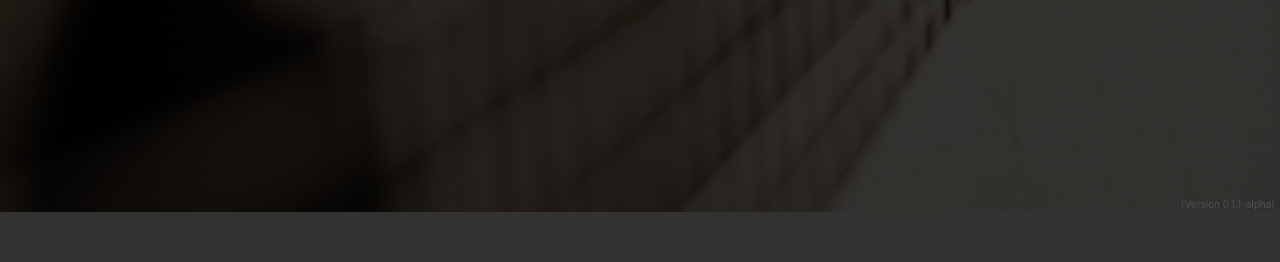
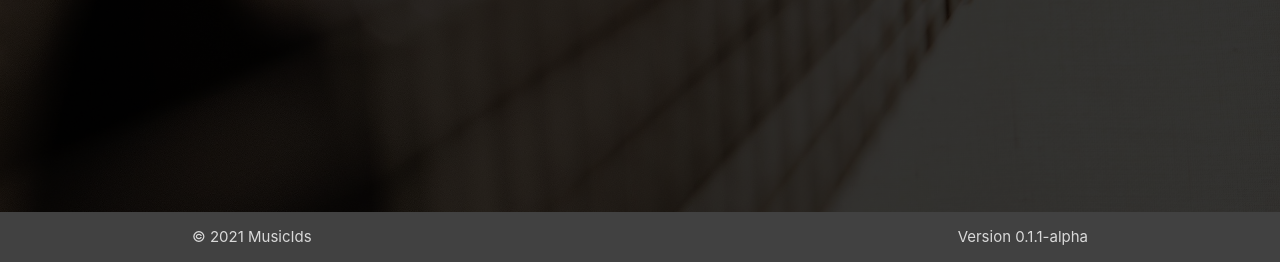
Before and after one commit to Sebastien-M/music_ids, a Django app: page / in a window 1280 px wide. Shown: the part 588-850 px from the top of the page. Before the commit the page ends 800 px from the top, so only its background shows below. Run offline with Django 3.2, Linux system fonts and the light colour scheme; some libraries are stand-ins or nearby versions.

Commit message:
Added footer

```diff
--- a/app/static/css/main.css
+++ b/app/static/css/main.css
@@ -1,5 +1,8 @@
 body {
     background-color: #f1f1f1;
+    display: flex;
+    min-height: 100vh;
+    flex-direction: column;
 }
 
 .main-panel {
@@ -127,3 +130,8 @@ body {
     margin-top: 20px;
     padding: 5px 10px 10px 10px;
 }
+
+.main-page-element {
+    flex: 1 0 auto;
+    margin-bottom: 50px;
+}
--- a/app/templates/app/base.html
+++ b/app/templates/app/base.html
@@ -7,7 +7,8 @@
           content="width=device-width, user-scalable=no, initial-scale=1.0, maximum-scale=1.0, minimum-scale=1.0">
     <meta http-equiv="X-UA-Compatible" content="ie=edge">
     <link rel="stylesheet" href="{% static "css/materialize.css" %}">
-    <link href="https://fonts.googleapis.com/icon?family=Material+Icons" rel="stylesheet">
+    <link href="https://fonts.googleapis.com/icon?family=Material+Icons"
+          rel="stylesheet">
     <link rel="stylesheet" href="{% static "css/main.css" %}">
     <script src="{% static "js/wavesurfer.js" %}"></script>
     <script src="{% static "js/wavesurfer.cursor.min.js" %}"></script>
@@ -15,11 +16,11 @@
 </head>
 <body>
 {% include "app/includes/navbar.html" %}
-{% block content %}{% endblock %}
-<small class="version-footer">
-    (Version {{ version }}-alpha)
-</small>
+<div class="main-page-element">
+    {% block content %}{% endblock %}
+</div>
 <script src="{% static "js/materialize.min.js" %}"></script>
+{% include "app/includes/footer.html" %}
 
 </body>
 </html>
--- /dev/null
+++ b/app/templates/app/includes/footer.html
@@ -0,0 +1,8 @@
+<footer class="grey darken-3 page-footer" style="padding: 0;bottom: 0">
+    <div class="footer-copyright">
+        <div class="container">
+            © 2021 MusicIds
+            <span class="right">Version {{ version }}-alpha</span>
+        </div>
+    </div>
+</footer>
--- a/app/templates/app/pages/index.html
+++ b/app/templates/app/pages/index.html
@@ -2,7 +2,7 @@
 {% load static %}
 {% block content %}
     <section class="landing-page white-text"
-             style="background: linear-gradient(rgba(0, 0, 0, 0.8), rgba(0, 0, 0, 0.8)), url('{% static "images/bg2.jpg" %}');">
+             style="background: linear-gradient(rgba(0, 0, 0, 0.8), rgba(0, 0, 0, 0.8)), url('{% static "images/bg2.jpg" %}');margin-bottom: -50px">
         <div class="main-title">
             <p class="center-align" id="main-sentence">
                 En manque d'inspiration?
```
